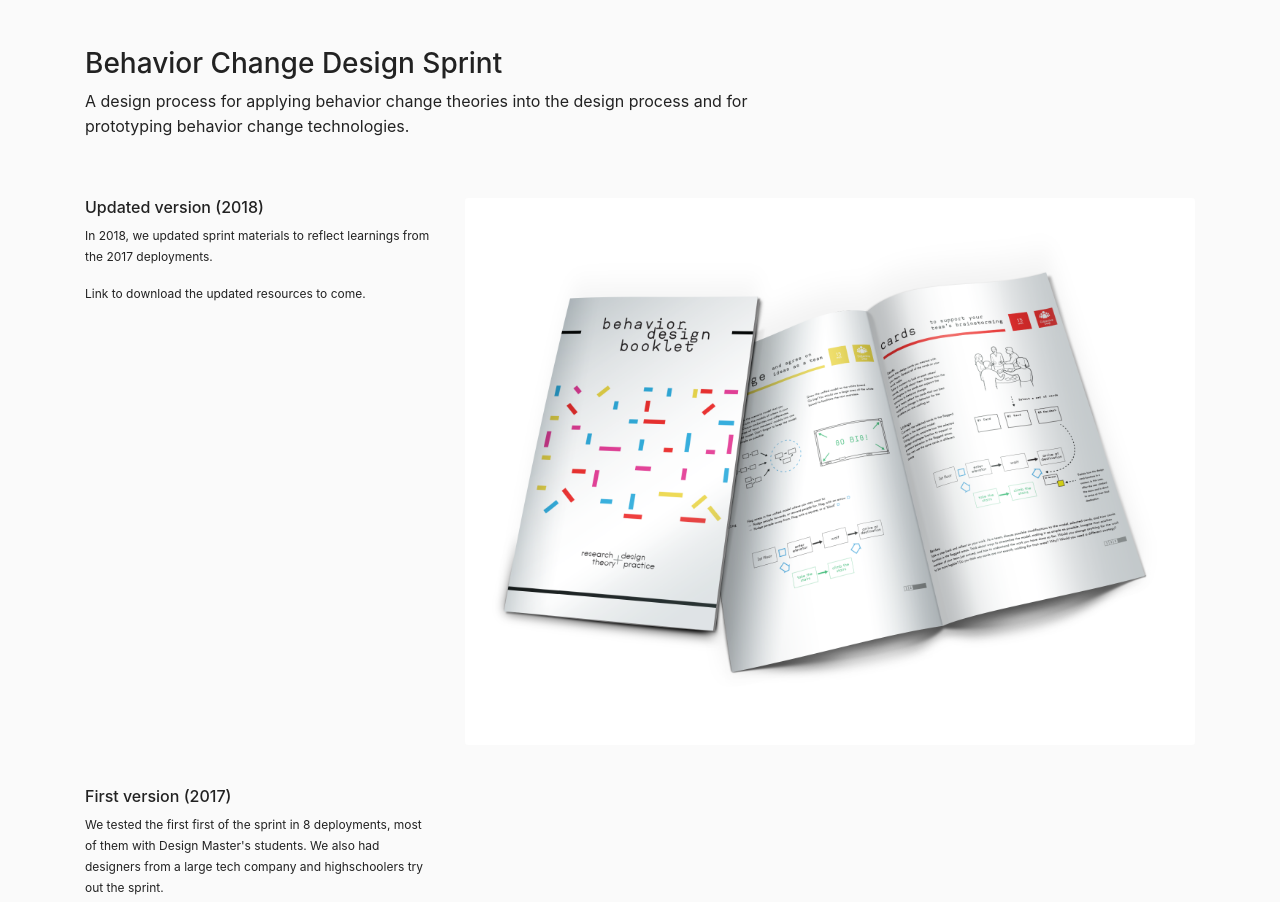
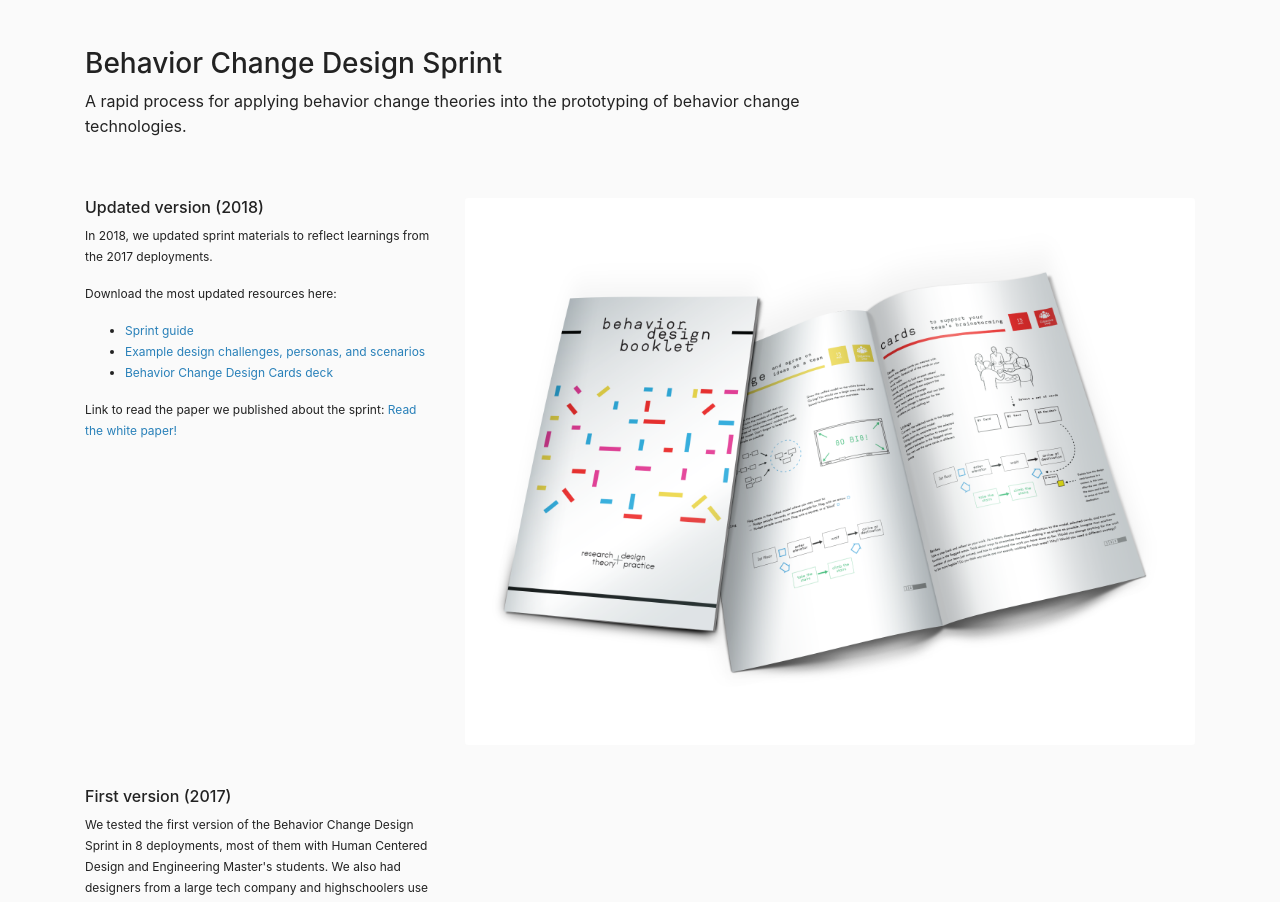
Before and after one commit to lucascolusso/lucascolusso.github.io, a plain HTML site: page bcds.html in a window 1280 px wide. Shown: the part 60-962 px from the top of the page. Drawn offline with nearby package versions, Linux system fonts and the light colour scheme.

Commit message:
added new beds stuff

```diff
--- a/bcds.html
+++ b/bcds.html
@@ -57,12 +57,10 @@
       <div class="row">
         <div class="col-8">
           <p class="intro">
-            A design process for applying behavior change theories
-            into the design process and for prototyping behavior change technologies.
+            A rapid process for applying behavior change theories
+            into the prototyping of behavior change technologies.
           </p>
         </div>
-
-
       </div>
       <br/>
       <br/>
@@ -73,7 +71,18 @@
                 In 2018, we updated sprint materials to reflect learnings from the 2017 deployments.
               </p>
               <p>
-                Link to download the updated resources to come.
+                Download the most updated resources here:
+                <ul>
+                  <li><a href="pdf/bcds_guide.pdf" target="_blank">Sprint guide</a></li>
+                  <li><a href="pdf/briefings.pdf" target="_blank">Example design challenges, personas, and scenarios</a></li>
+                  <li><a href="pdf/bcds_cards.pdf" target="_blank">Behavior Change Design Cards deck</a></li>
+                </ul>
+              </p>
+              <p>
+                Link to read the paper we published about the sprint:
+                <a href="pdf/bcds_dis2018.pdf" target="_blank">
+                  Read the white paper!
+                </a>
               </p>
           </div>
           <div class="col-8">
@@ -86,20 +95,18 @@
           <div class="col-4">
             <h6>First version (2017)</h6>
             <p>
-              We tested the first first of the sprint in 8 deployments,
-              most of them with Design Master's students.
+              We tested the first version of the Behavior Change Design Sprint in 8 deployments,
+              most of them with Human Centered Design and Engineering Master's students.
               We also had designers from a large tech company
-              and highschoolers try out the sprint.
+              and highschoolers use the sprint.
            </p>
            <p>
              Download the
-             <a href="downloads/bcds.zip">
+             <a href="downloads/bcds2017.zip">
                2017 resources here.
              </a>
            </p>
-           <p>
-             Link to read the paper we published about the sprint to come.
-           </p>
+
            </div>
 
         </div>
```
Also changed, not shown: 5 other files.
